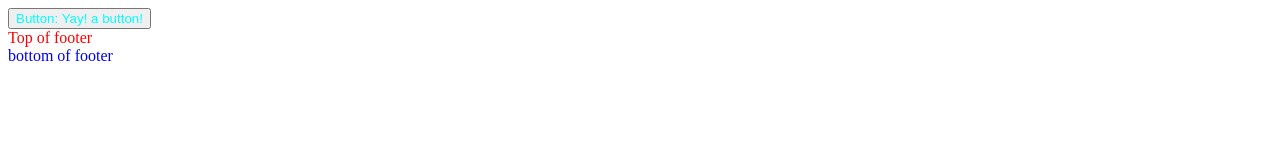
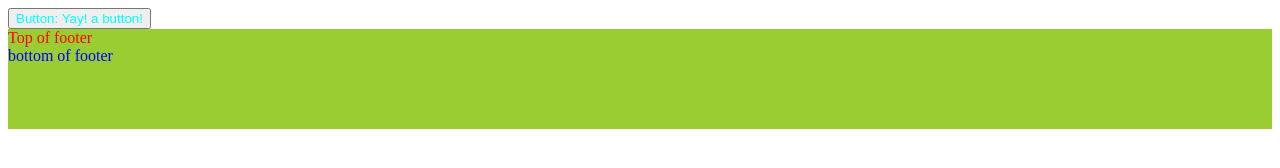
Before and after one commit to lisaross/fem-webpack-fundamentals, a website built with webpack: page src/index.html in a window 1280 px wide. Built offline with nearby package versions, Linux system fonts and the light colour scheme.

Commit message:
:bug: add footer div
add footer div and fix imports/exports

```diff
--- a/src/footer.css
+++ b/src/footer.css
@@ -1,5 +1,5 @@
 footer {
   height: 100px;
   width: 100%;
-  background: yellowgreen;
+  background-color: yellowgreen;
 }
--- a/src/footer.js
+++ b/src/footer.js
@@ -12,4 +12,4 @@ const footer = document.createElement("footer");
 footer.appendChild(top);
 footer.appendChild(bottom);
 
-export { top, bottom };
+export { top, bottom, footer };
--- a/src/index.js
+++ b/src/index.js
@@ -1,10 +1,9 @@
 import nav from "./nav";
-import { top, bottom } from "./footer";
+import { footer } from "./footer";
 import makeButton from "./button";
 import { makeColorStyle } from "./button-styles";
 
 const button = makeButton("Yay! a button!");
 button.style = makeColorStyle("cyan");
 document.body.appendChild(button);
-document.body.appendChild(top);
-document.body.appendChild(bottom);
+document.body.appendChild(footer);
```
